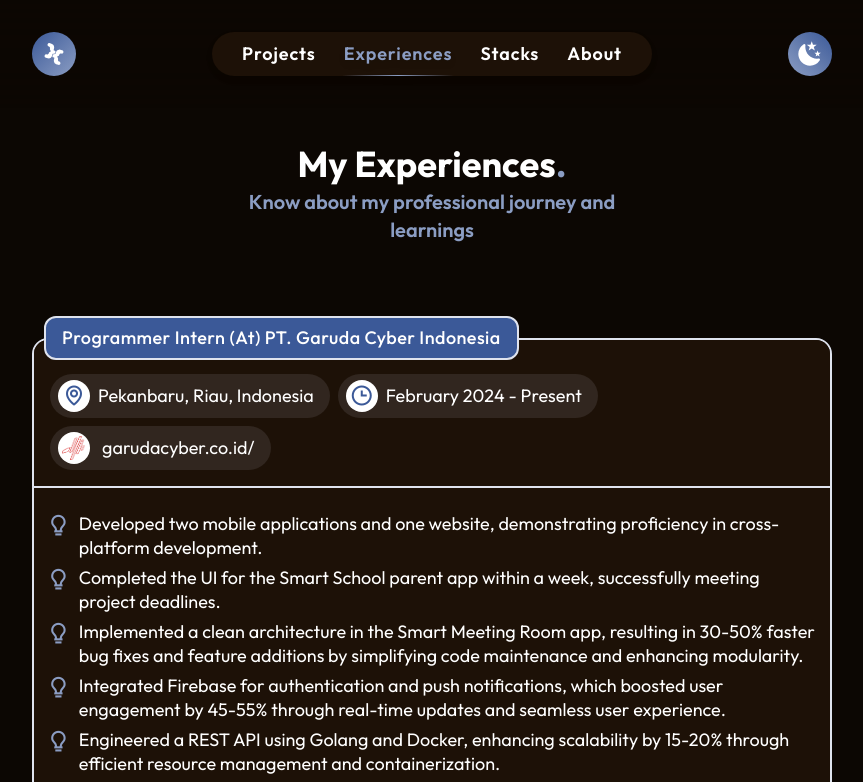
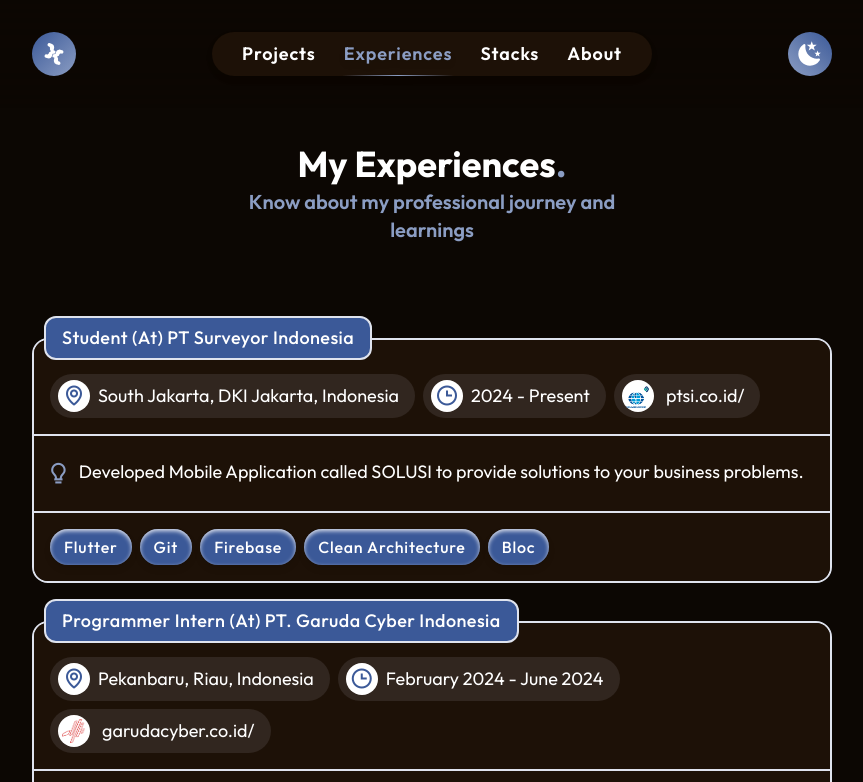
Before and after one commit to marloxxx/portfolio, a Next.js app: page /experiences in a window 1280 px wide. Shown: the top 782 px of the page, without its empty margins (208-1071 px from the left). Built offline with nearby package versions, Linux system fonts and the light colour scheme; no server answers.

Commit message:
update experience

```diff
--- a/src/constants/experiences.ts
+++ b/src/constants/experiences.ts
@@ -1,5 +1,6 @@
 import DEL from '@/companies/del.webp'
 import GCI from '@/companies/gci.webp'
+import SI from '@/companies/si.webp'
 
 export type TCompany = {
   name: string
@@ -30,6 +31,27 @@
 export const EXPERIENCES: TExperience[] = [
   {
     company: {
+      name: 'PT Surveyor Indonesia',
+      logo: SI,
+      link: 'https://ptsi.co.id/',
+      color: '#FF0000'
+    },
+    designation: 'Student',
+    location: 'South Jakarta, DKI Jakarta, Indonesia',
+    tenure: { from: '2024', to: 'Present' },
+    description: [
+      'Developed Mobile Application called SOLUSI to provide solutions to your business problems.',
+    ],
+    techStack: [
+      'Flutter',
+      'Git',
+      'Firebase',
+      'Clean Architecture',
+      'Bloc'
+    ]
+  },
+  {
+    company: {
       name: 'PT. Garuda Cyber Indonesia',
       logo: GCI,
       link: 'https://garudacyber.co.id/',
@@ -37,7 +59,7 @@
     },
     designation: 'Programmer Intern',
     location: 'Pekanbaru, Riau, Indonesia',
-    tenure: { from: 'February 2024', to: 'Present' },
+    tenure: { from: 'February 2024', to: 'June 2024' },
     description: [
       'Developed two mobile applications and one website, demonstrating proficiency in cross-platform development.',
       'Completed the UI for the Smart School parent app within a week, successfully meeting project deadlines.',
```
Also changed, not shown: src/assets/companies/si.webp (added), 1 other file (tests, documents, lock files or other folders).
